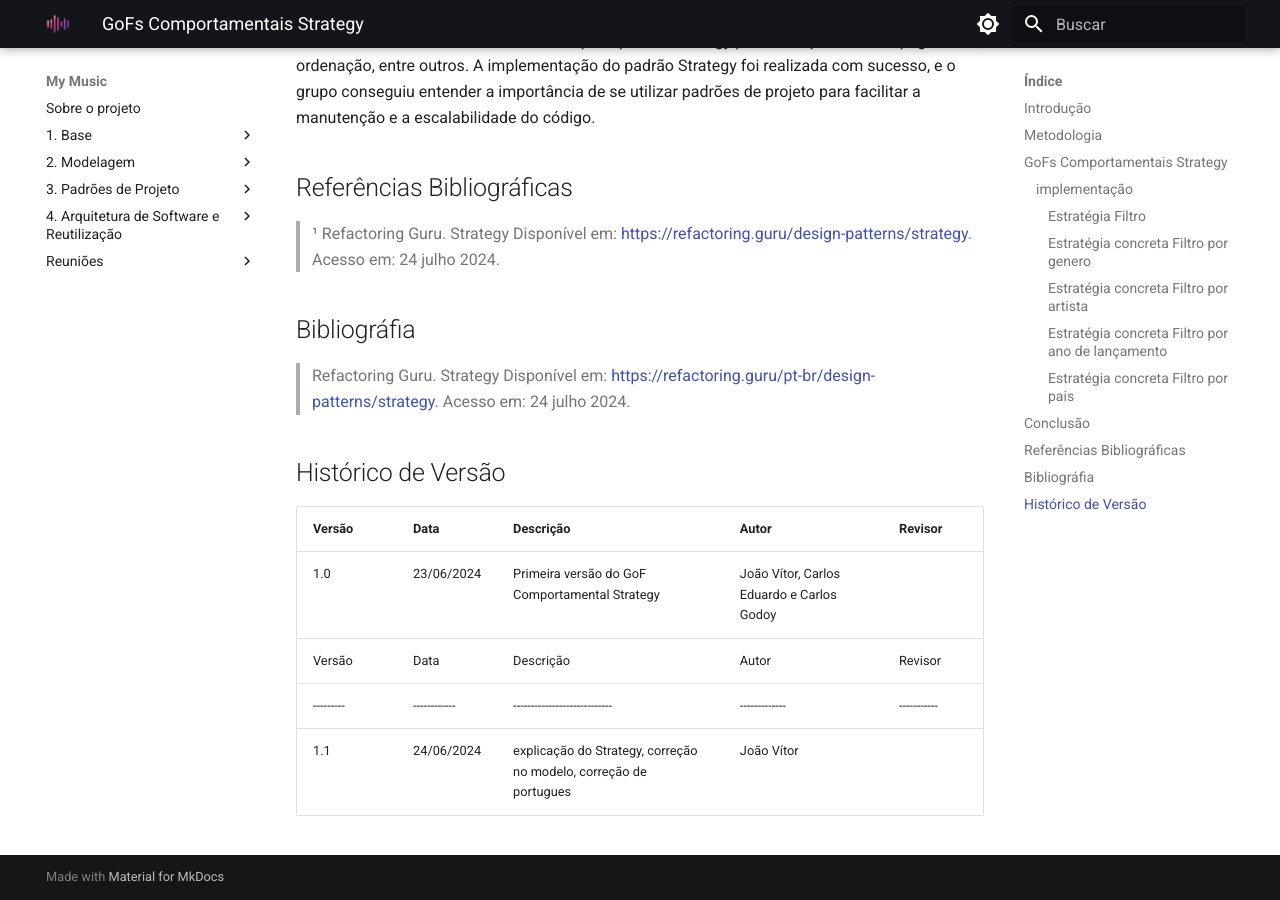
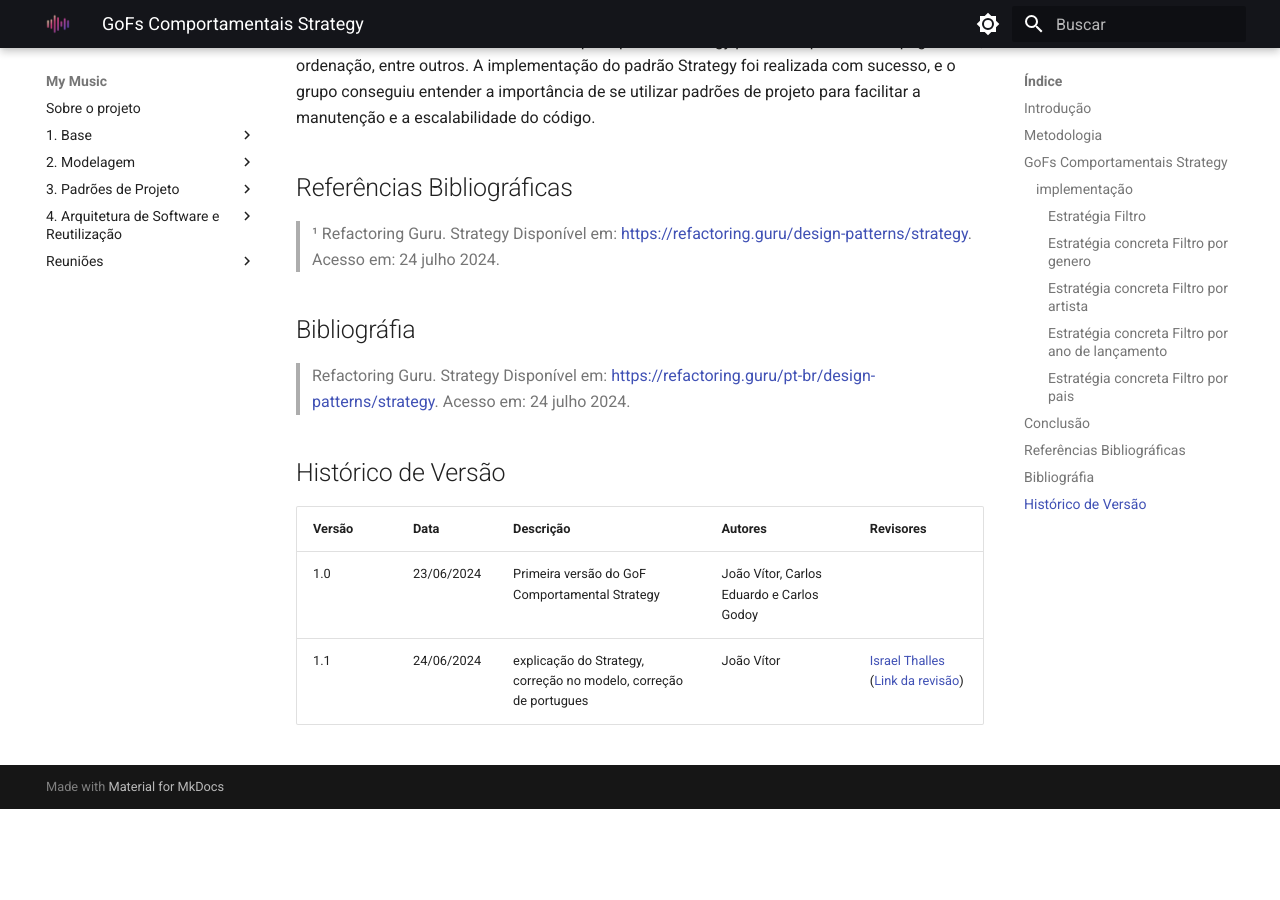
Before and after one commit to UnBArqDsw2024-1/2024.1_G2_My_Music, an MkDocs documentation site: the page built from docs/PadroesDeProjeto/GoFsExtras.md, in a window 1280 px wide and 900 px high, scrolled down 2925 px. Built offline with MkDocs 1.6.1 and Material for MkDocs 9.7.7, drawn with Linux system fonts in a browser that asks for light colours; after the commit the page ends 3734 px from its top, so only the background shows below that.

Commit message:
Adição de revisor e link do comentário no PR

```diff
--- a/docs/PadroesDeProjeto/GoFsExtras.md
+++ b/docs/PadroesDeProjeto/GoFsExtras.md
@@ -108,9 +108,7 @@ class EstrategiaFiltroPais implements EstrategiaFiltro {
 
 ## Histórico de Versão
 
-| Versão  | Data       | Descrição                  | Autor                    | Revisor   |
-|---------|------------|----------------------------|-------------|-----------|
+| Versão | Data       | Descrição                                               | Autores                        | Revisores |
+| ------ | ---------- | ------------------------------------------------------- | ------------------------------ | --------- |
 | 1.0 | 23/06/2024 | Primeira versão do GoF Comportamental Strategy | João Vítor, Carlos Eduardo e Carlos Godoy | |
-| Versão  | Data       | Descrição                  | Autor                    | Revisor   |
-|---------|------------|----------------------------|-------------|-----------|
-| 1.1 | 24/06/2024 | explicação do Strategy, correção no modelo, correção de portugues | João Vítor | |
+| 1.1 | 24/06/2024 | explicação do Strategy, correção no modelo, correção de portugues | João Vítor | [Israel Thalles](https://github.com/IsraelThalles) ([Link da revisão](https://github.com/UnBArqDsw2024-1/2024.1_G2_My_Music/pull/64#pullrequestreview-2197938728)) |
```
